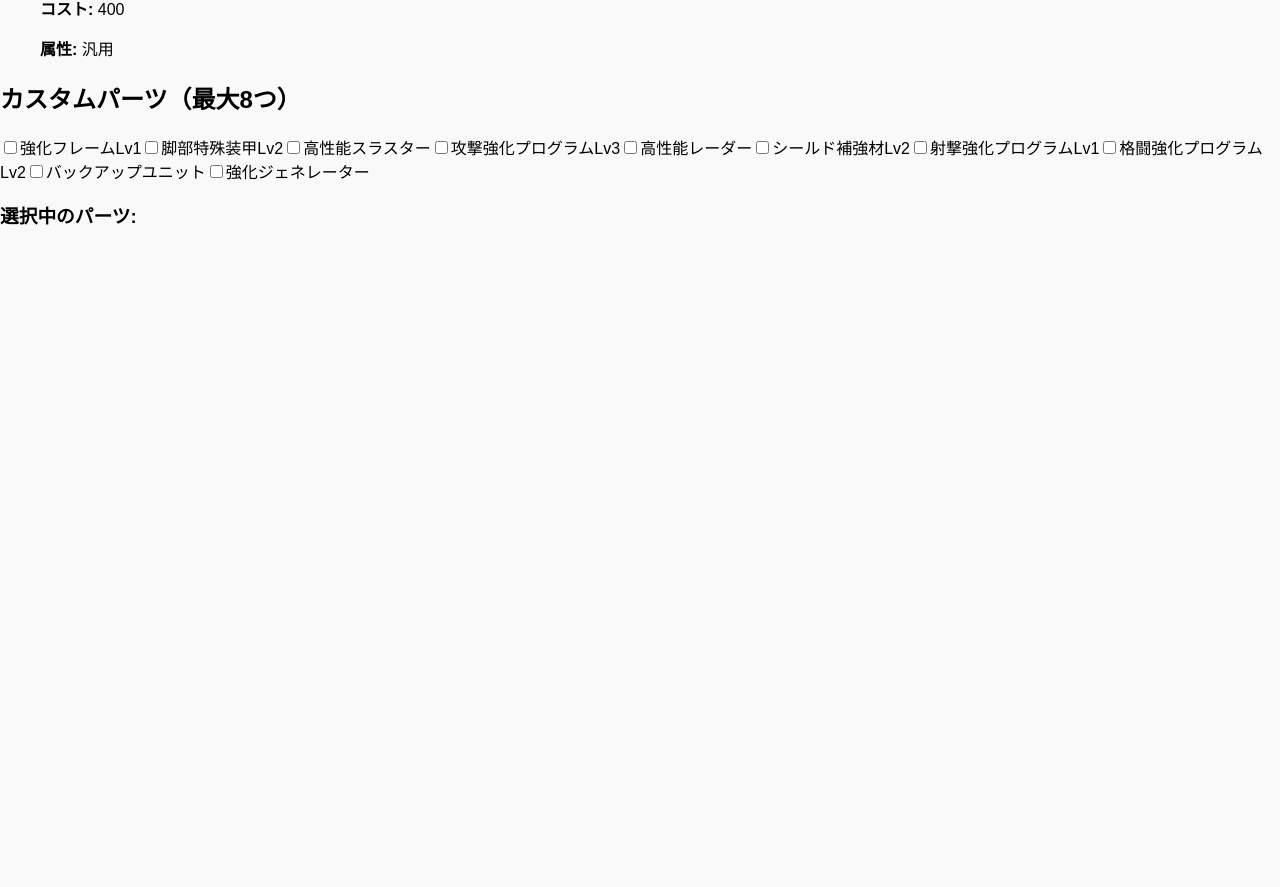
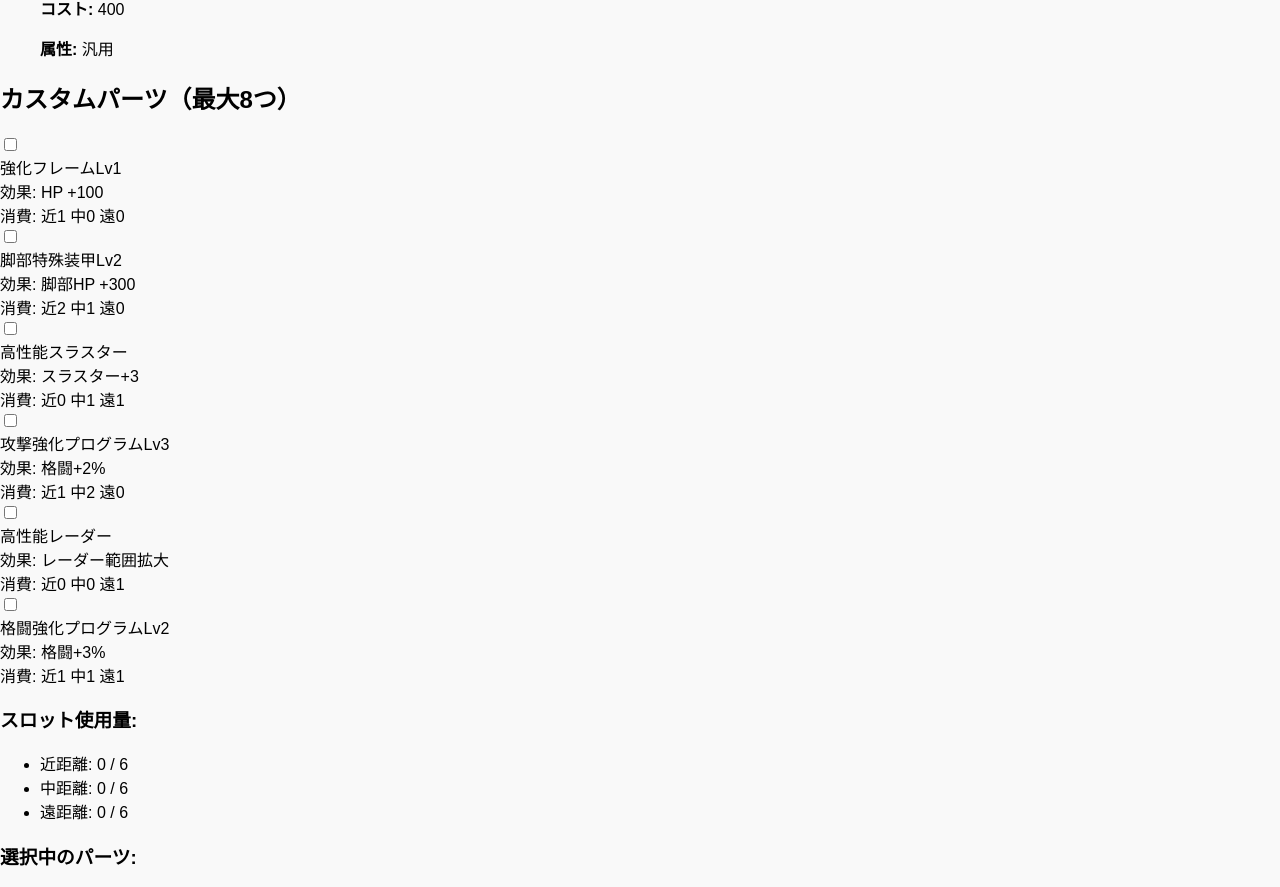
Before and after one commit to kamla00000/bo2_cstm, a React (Vite) app: page / in a window 1280 px wide. Shown: the part 616-1503 px from the top of the page. Before the commit the page ends 863 px from the top, so only its background shows below. Built offline with nearby package versions, Linux system fonts and the light colour scheme.

Commit message:
Update CustomPartsSelector.jsx

```diff
--- a/src/CustomPartsSelector.jsx
+++ b/src/CustomPartsSelector.jsx
@@ -1,24 +1,24 @@
 import React, { useState } from 'react';
 
 const partsList = [
-  '強化フレームLv1',
-  '脚部特殊装甲Lv2',
-  '高性能スラスター',
-  '攻撃強化プログラムLv3',
-  '高性能レーダー',
-  'シールド補強材Lv2',
-  '射撃強化プログラムLv1',
-  '格闘強化プログラムLv2',
-  'バックアップユニット',
-  '強化ジェネレーター'
+  { name: '強化フレームLv1', short: { close: 1, mid: 0, long: 0 }, effect: 'HP +100' },
+  { name: '脚部特殊装甲Lv2', short: { close: 2, mid: 1, long: 0 }, effect: '脚部HP +300' },
+  { name: '高性能スラスター', short: { close: 0, mid: 1, long: 1 }, effect: 'スラスター+3' },
+  { name: '攻撃強化プログラムLv3', short: { close: 1, mid: 2, long: 0 }, effect: '格闘+2%' },
+  { name: '高性能レーダー', short: { close: 0, mid: 0, long: 1 }, effect: 'レーダー範囲拡大' },
+  { name: '格闘強化プログラムLv2', short: { close: 1, mid: 1, long: 1 }, effect: '格闘+3%' },
 ];
+
+const SLOT_LIMIT = { close: 6, mid: 6, long: 6 }; // ← 機体によって変えてOK
 
 export default function CustomPartsSelector() {
   const [selectedParts, setSelectedParts] = useState([]);
 
   const togglePart = (part) => {
-    if (selectedParts.includes(part)) {
-      setSelectedParts(selectedParts.filter(p => p !== part));
+    const isSelected = selectedParts.find((p) => p.name === part.name);
+
+    if (isSelected) {
+      setSelectedParts(selectedParts.filter((p) => p.name !== part.name));
     } else {
       if (selectedParts.length < 8) {
         setSelectedParts([...selectedParts, part]);
@@ -28,27 +28,62 @@ export default function CustomPartsSelector() {
     }
   };
 
+  const totalSlots = selectedParts.reduce(
+    (acc, part) => {
+      acc.close += part.short.close;
+      acc.mid += part.short.mid;
+      acc.long += part.short.long;
+      return acc;
+    },
+    { close: 0, mid: 0, long: 0 }
+  );
+
+  const slotStatus = (used, limit) =>
+    used > limit ? 'text-red-600 font-bold' : '';
+
   return (
     <div className="mt-6">
       <h2 className="text-xl font-bold mb-2">カスタムパーツ（最大8つ）</h2>
-      <div className="grid grid-cols-2 gap-2 mb-4">
+
+      <div className="grid grid-cols-2 md:grid-cols-3 gap-2 mb-4">
         {partsList.map((part, index) => (
-          <label key={index} className="flex items-center space-x-2">
+          <label key={index} className="flex items-start gap-2 border p-2 rounded shadow-sm">
             <input
               type="checkbox"
-              checked={selectedParts.includes(part)}
+              checked={selectedParts.some(p => p.name === part.name)}
               onChange={() => togglePart(part)}
             />
-            <span>{part}</span>
+            <div>
+              <div className="font-semibold">{part.name}</div>
+              <div className="text-sm text-gray-600">効果: {part.effect}</div>
+              <div className="text-sm text-gray-500">
+                消費: 近{part.short.close} 中{part.short.mid} 遠{part.short.long}
+              </div>
+            </div>
           </label>
         ))}
+      </div>
+
+      <div className="mb-4">
+        <h3 className="text-lg font-semibold mb-1">スロット使用量:</h3>
+        <ul className="space-y-1">
+          <li className={slotStatus(totalSlots.close, SLOT_LIMIT.close)}>
+            近距離: {totalSlots.close} / {SLOT_LIMIT.close}
+          </li>
+          <li className={slotStatus(totalSlots.mid, SLOT_LIMIT.mid)}>
+            中距離: {totalSlots.mid} / {SLOT_LIMIT.mid}
+          </li>
+          <li className={slotStatus(totalSlots.long, SLOT_LIMIT.long)}>
+            遠距離: {totalSlots.long} / {SLOT_LIMIT.long}
+          </li>
+        </ul>
       </div>
 
       <div>
         <h3 className="text-lg font-semibold mb-1">選択中のパーツ:</h3>
         <ol className="list-decimal pl-5">
           {selectedParts.map((part, idx) => (
-            <li key={idx}>{part}</li>
+            <li key={idx}>{part.name}</li>
           ))}
         </ol>
       </div>
```
